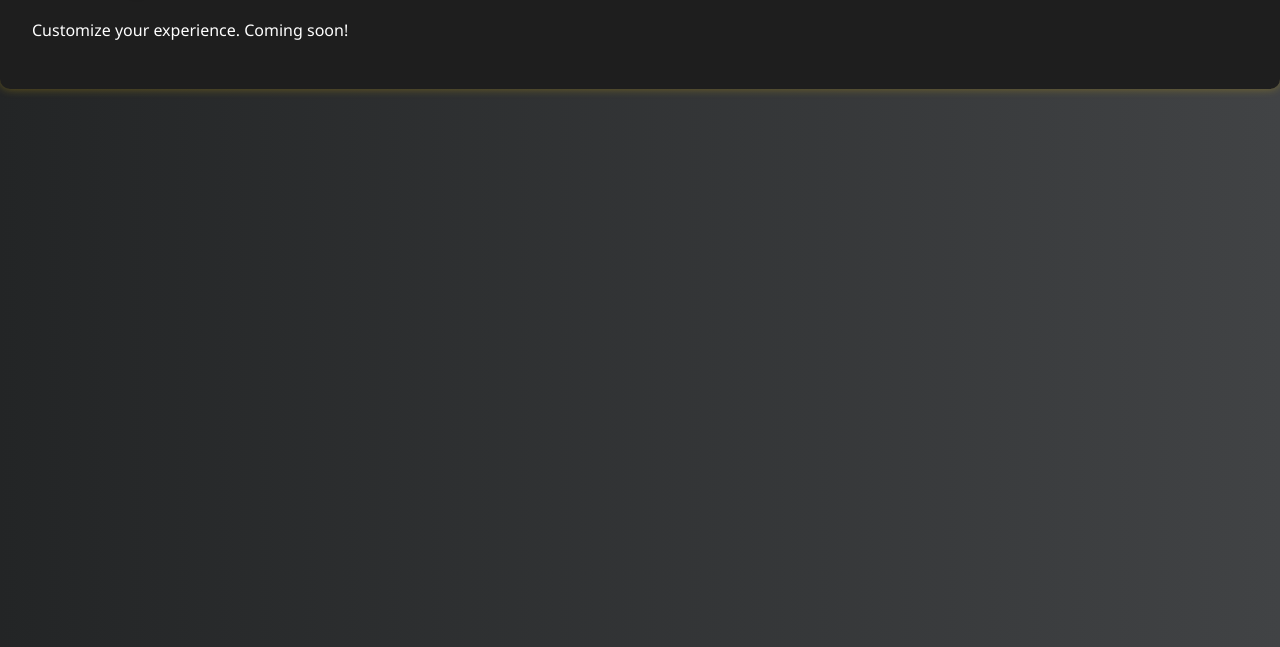
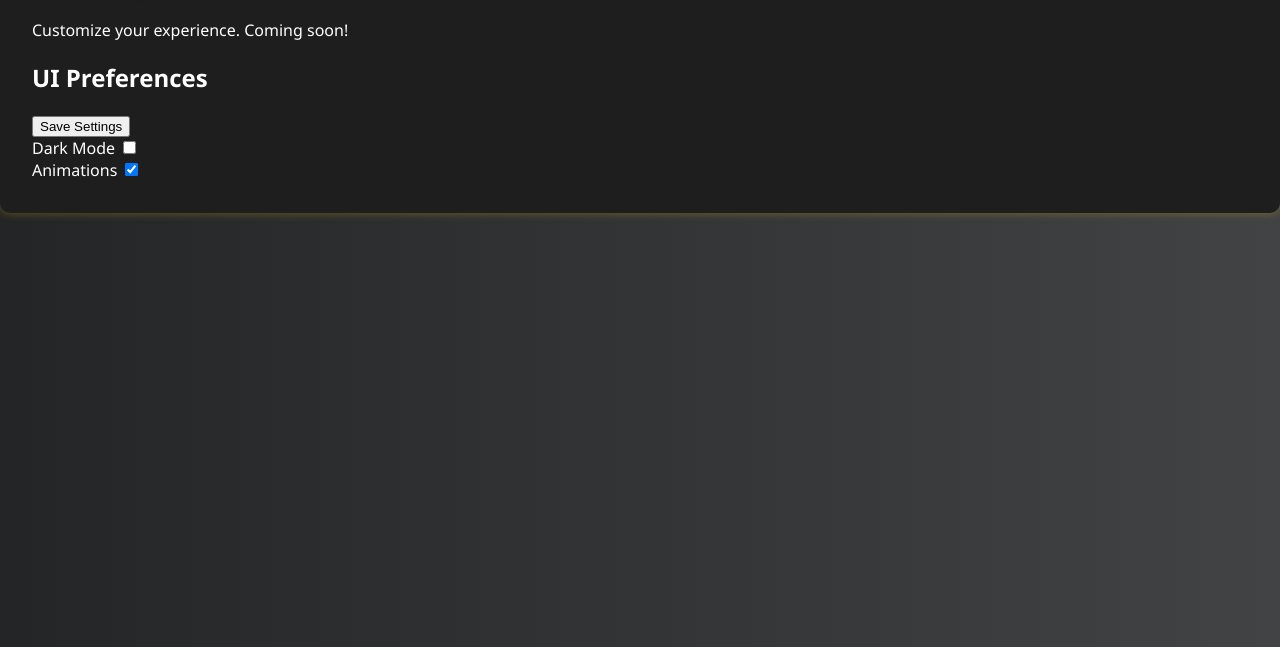
Before and after one commit to McauleeMaddison/Milestone-Project-2, a plain HTML site: page index.html in a window 1280 px wide. Both pictures are taken after a click on the link "Settings". Shown: the part 153-800 px from the top of the page. Drawn offline with Linux system fonts and the light colour scheme.

Commit message:
Update UI preferences in index.html

```diff
--- a/index.html
+++ b/index.html
@@ -154,12 +154,30 @@
   <div id="settings" class="page">
     <h1 class="title">Settings</h1>
     <p>Customize your experience. Coming soon!</p>
-  </div>
+  <h2>UI Preferences</h2>
+
+<button class="glow-button">Save Settings</button>
+
+<div class="toggle-container">
+  <span class="toggle-label">Dark Mode</span>
+  <label class="toggle-switch">
+    <input type="checkbox" id="darkModeToggle" />
+    <span class="slider"></span>
+  </label>
+</div>
+
+<div class="toggle-container">
+  <span class="toggle-label">Animations</span>
+  <label class="toggle-switch">
+    <input type="checkbox" id="animationToggle" checked />
+    <span class="slider"></span>
+  </label>
+</div>
 
   <div id="profile" class="page">
     <h1 class="title">User Profile</h1>
     <p>View and update your profile and avatar.</p>
-  </div>
+    </div>
 
   <div id="about" class="page">
     <h1 class="title">About Hoodie Doggos</h1>
```
